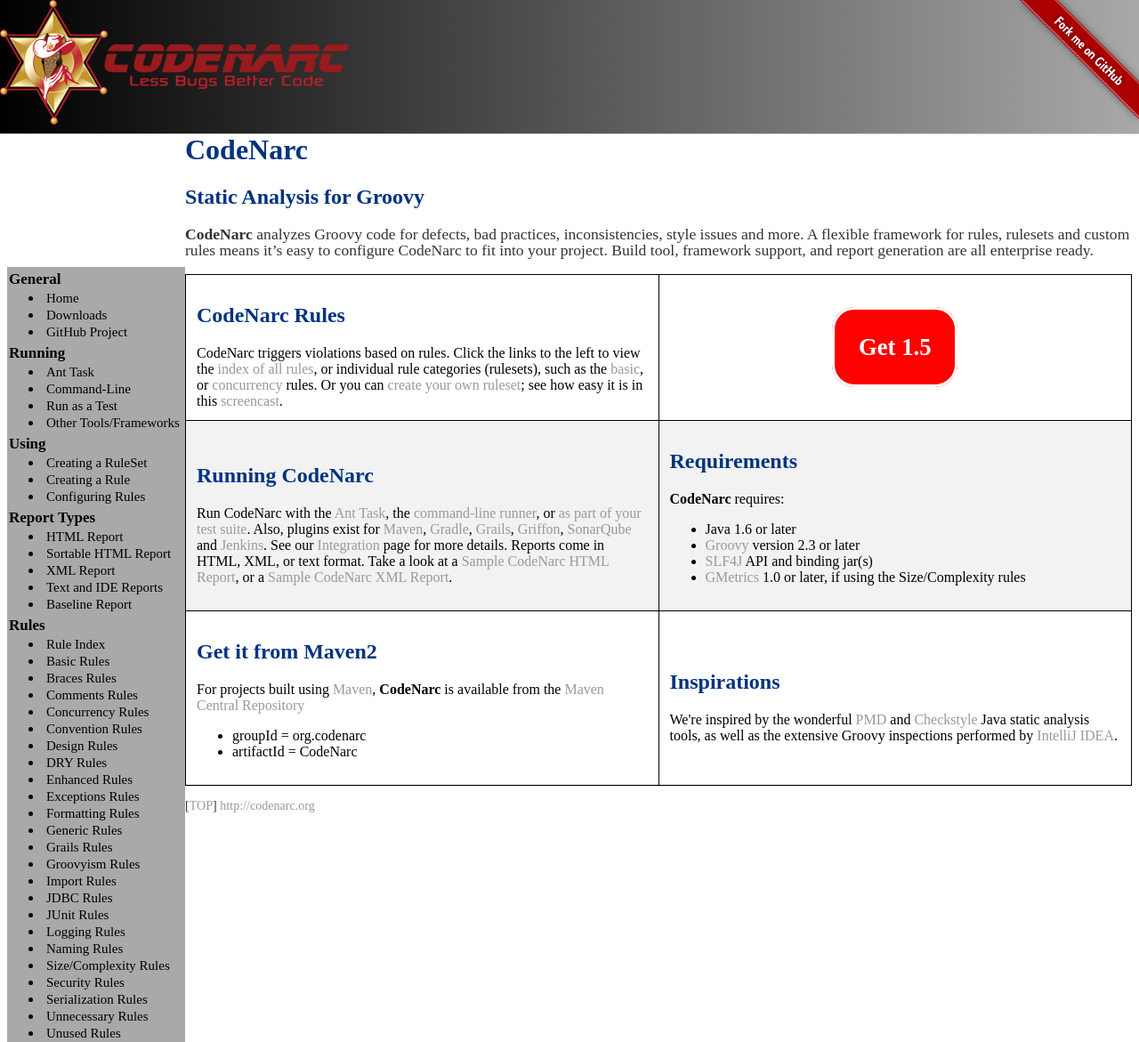
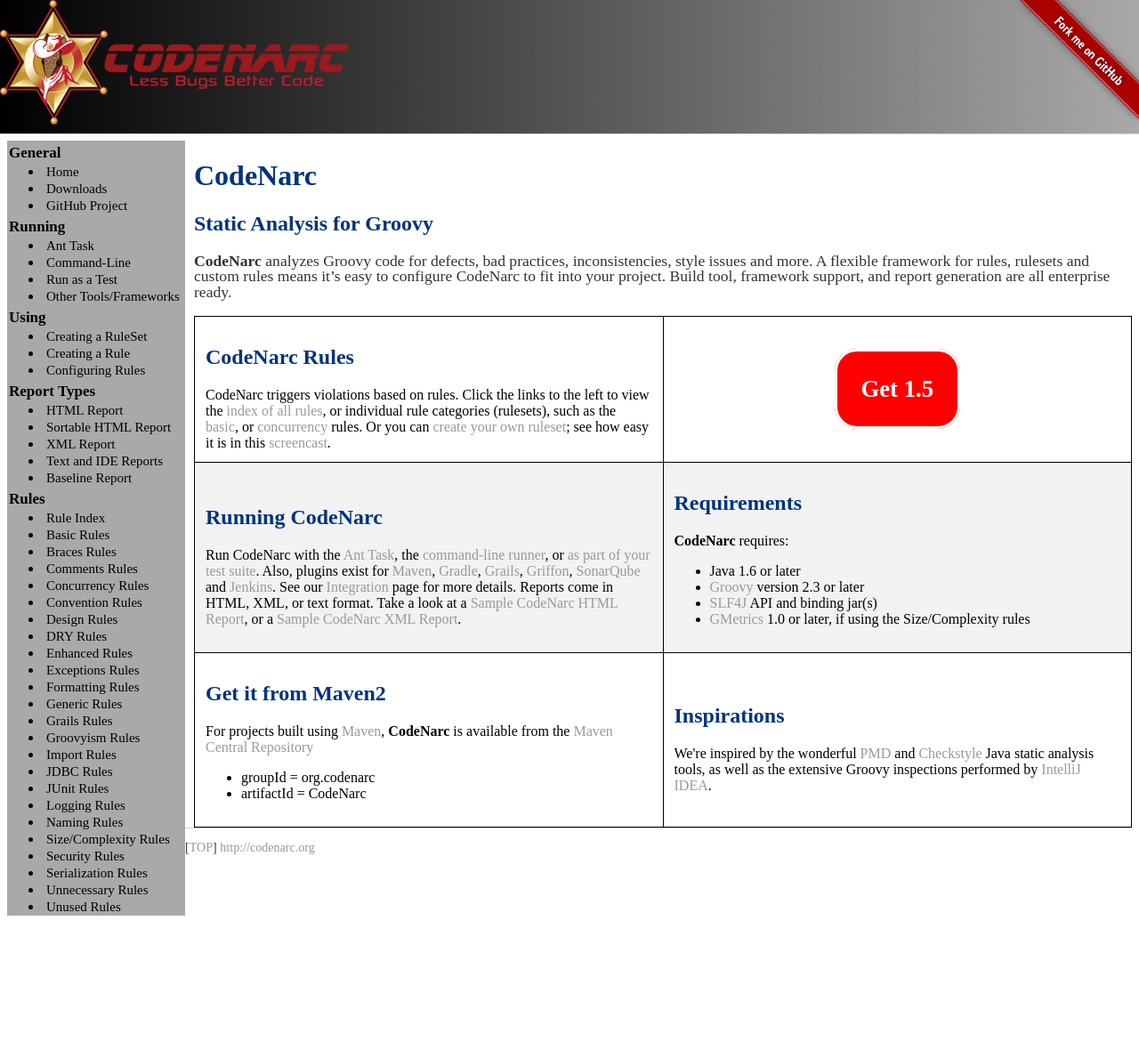
Before and after one commit to CodeNarc/CodeNarc, a Jekyll site: the page built from index.md, in a window 1280 px wide and 1171 px high. Shown: the whole window at 89% size. Built offline with Jekyll 4.4.1, drawn with Linux system fonts in a browser that asks for light colours.

Commit message:
Convert site to markdown

```diff
--- a/css/main.css
+++ b/css/main.css
@@ -60,8 +60,8 @@ a:hover {
 
 /* Style page content */
 .container {
-  margin-top: 150px; /* Same as the height of the banner */
-  /*padding-top: 150px;*/*/ /* Banner height */
+  /*margin-top: 150px;*/ /* Same as the height of the banner */
+  padding-top: 150px; /* Banner height */
   padding-left: 10px;
   margin-left: 200px; /* Same as the width of the sidebar */
   top: 150px;       /* Stay under the banner */
```
